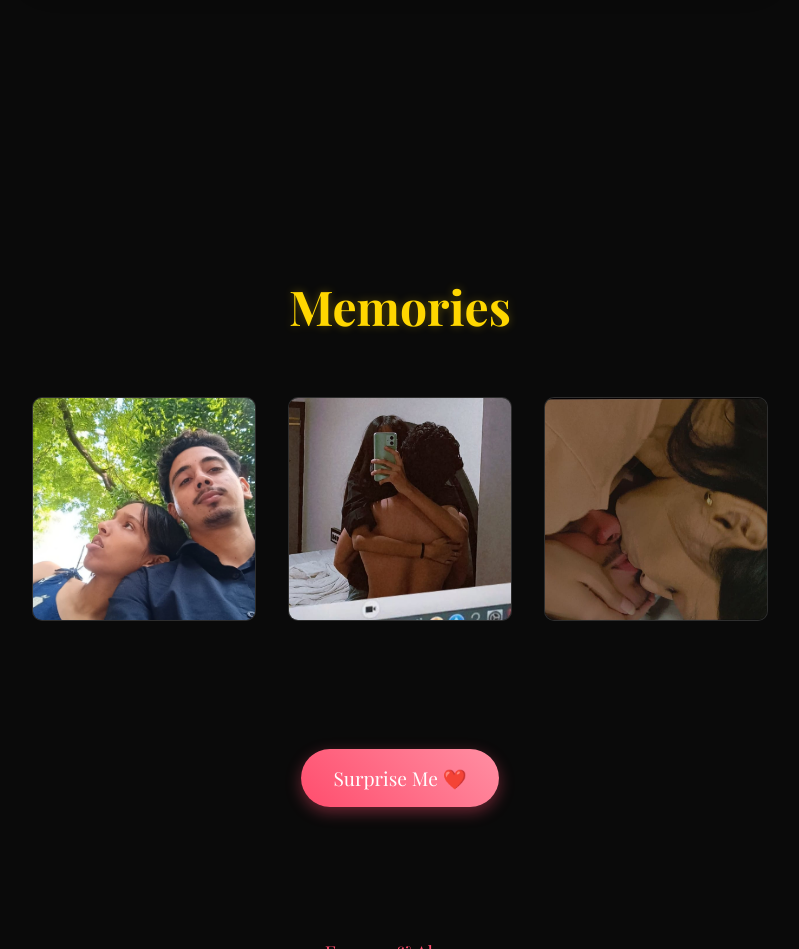
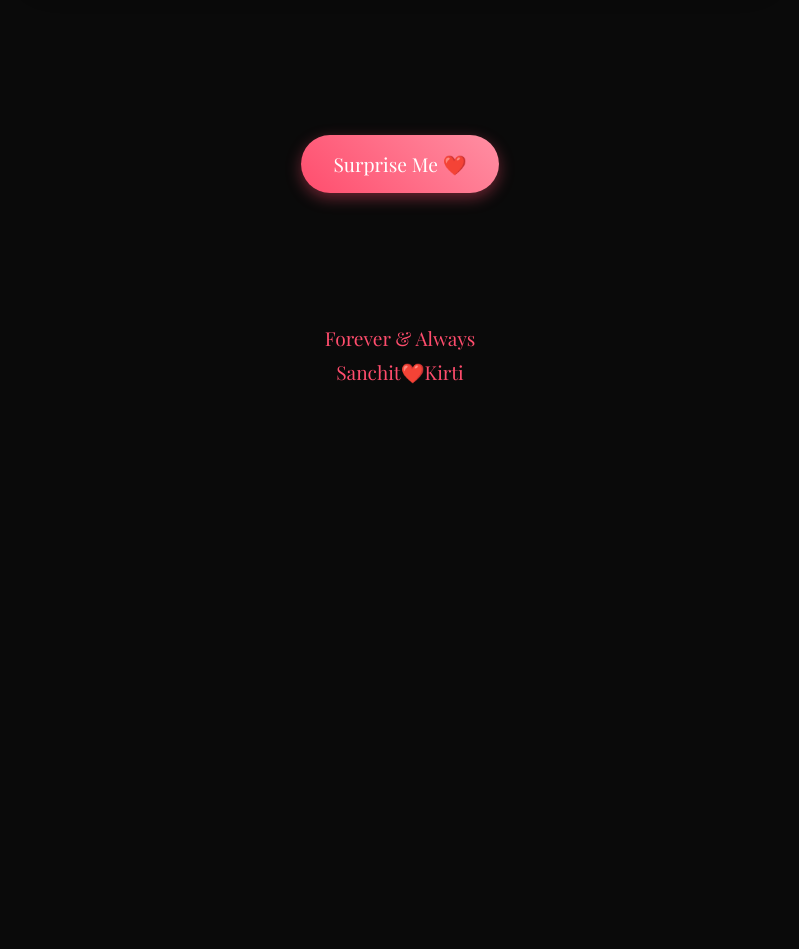
Before and after one commit to jangrasanchit121-cmd/Aniversery, a plain HTML site: page index.html in a window 1280 px wide. Shown: the part 4580-5529 px from the top of the page, without its empty margins (240-1039 px from the left). After the commit the page ends 5034 px from the top, so only its background shows below. Drawn offline with nearby package versions, Linux system fonts and the light colour scheme; a web font is replaced by a local one.

Commit message:
Update index.html

```diff
--- a/index.html
+++ b/index.html
@@ -97,7 +97,7 @@
             </div>
         </section>
 
-        <section id="gallery" class="gallery-section">
+       <!-- <section id="gallery" class="gallery-section">
             <div class="content-wrapper">
                 <h2 class="section-title fade-on-scroll">Memories</h2>
                 <div class="photo-grid">
@@ -112,7 +112,7 @@
                     </div>
                 </div>
             </div>
-        </section>
+        </section> -->
 
         <div class="surprise-container">
             <button id="surprise-btn" class="surprise-btn">Surprise Me ❤️</button>
@@ -127,4 +127,5 @@
     <script src="script.js"></script>
 </body>
 
+
 </html>
```
